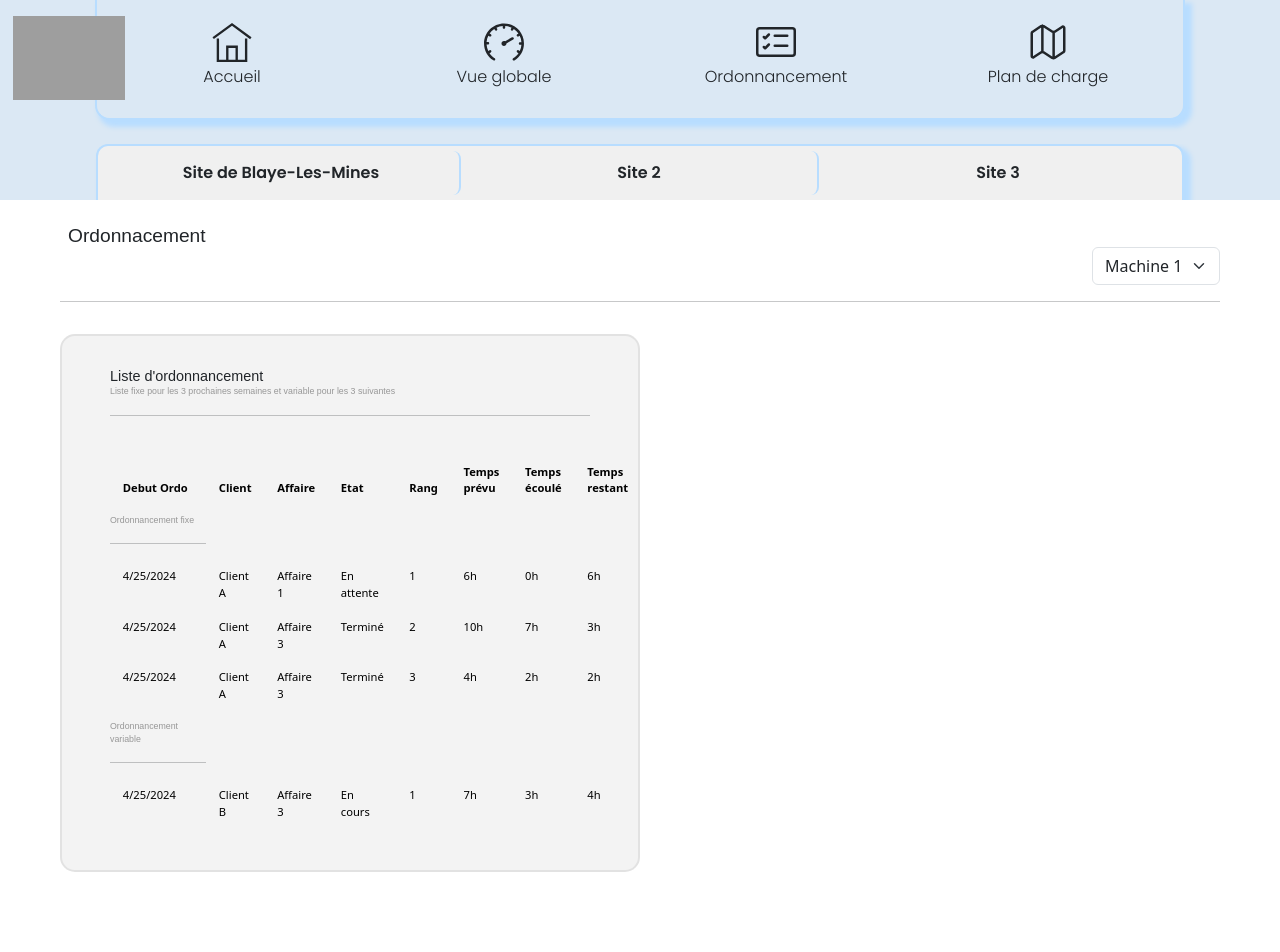
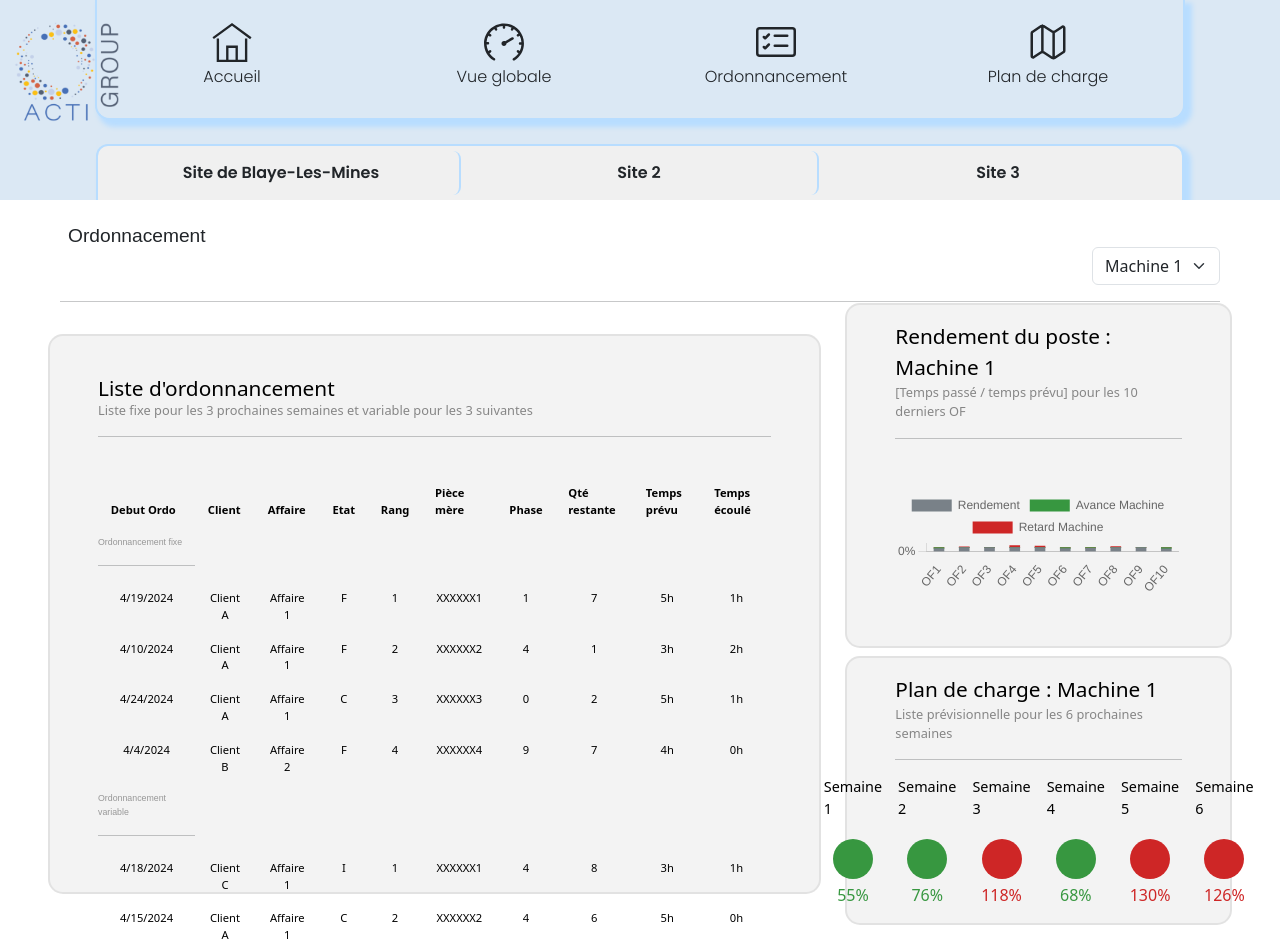
Before and after one commit to LeSaussLyonnais/CRM_Meca_DATAVIZ, a React (Create React App) app in the folder frontend/: page /Ordonnancement in a window 1280 px wide. Shown: the top 952 px of the page. Before the commit the page ends 872 px from the top, so only its background shows below. Built offline with nearby package versions, Linux system fonts and the light colour scheme; grey boxes are pictures that could not be loaded.

Commit message:
ajout de la page d'ordonnancement avec le graph bar de rendement machine et le pdc par machine

```diff
--- a/frontend/package.json
+++ b/frontend/package.json
@@ -10,8 +10,10 @@
     "@mui/material": "^5.15.15",
     "antd": "^5.16.0",
     "bootstrap": "^5.3.3",
+    "chart.js": "^4.4.2",
     "light-icons": "^1.0.12",
     "react": "^18.0.0",
+    "react-chartjs-2": "^5.2.0",
     "react-dom": "^18.0.0",
     "react-icons": "^5.0.1",
     "react-router-dom": "^6.22.3",
@@ -29,8 +31,7 @@
     "build": "react-scripts build",
     "test": "react-scripts test --env=jsdom",
     "eject": "react-scripts eject"
-},
-
+  },
   "browserslist": [
     ">0.2%",
     "not dead",
--- a/frontend/src/Components/Ordonnancement/PDCMachine.js
+++ b/frontend/src/Components/Ordonnancement/PDCMachine.js
@@ -1,9 +1,63 @@
-import React from 'react';
+import React, { useEffect } from 'react';
 
-const PDCMachine = () => {
+const PDCMachine = ({ SelectedMachine, AllPDCData, setAllPDCData }) => {
+
+  const generePDC = () => {
+    //Génération de la liste de PDC
+    let data = [];
+
+    const MinValuePDC = 50;
+    const MaxValuePDC = 150;
+    for (let i = 0; i < 6; i++) {
+      data.push({
+        semaine: i + 1,
+        pdc: Math.floor(Math.random() * (MaxValuePDC - MinValuePDC) + MinValuePDC),
+      });
+    }
+    return data;
+  };
+
+  const setData = () => {
+    setAllPDCData(generePDC());
+  }
+
+  useEffect(() => {
+    setData();
+  }, [])
+
+  useEffect(() => {
+    setData();
+  }, [SelectedMachine])
+
+
   return (
-    <div className='d-flex flex-column justify-content-center align-items-center'>
+    <div className='col-12 container-perso-content d-flex flex-column justify-content-center align-items-start'>
+      <div className='col-12 d-flex flex-column justify-content-center align-items-start px-5'>
+        <p className='Title_machine'>
+          Plan de charge : {SelectedMachine.machine}
+        </p>
+        <p className='Subtitle_machine'>
+          Liste prévisionnelle pour les 6 prochaines semaines
+        </p>
+        <hr className='col-12' />
+      </div>
 
+      <div className='col-12 d-flex flex-row justify-content-center align-items-start px-5 gap-3'>
+        {AllPDCData.map((data, index) => {
+          return (
+            <div className='col d-flex flex-column justify-content-center align-items-center gap-1'>
+              <p className='Text_Semaine_PDC'>
+                Semaine {data.semaine}
+              </p>
+              <div className='rond_PDC' style={data.pdc <= 100 ? { backgroundColor: '#379740' } : { backgroundColor: '#CE2626' }} />
+              <p className='Value_Semaine_PDC' style={data.pdc <= 100 ? { color: '#379740' } : { color: '#CE2626' }}>
+                {data.pdc}%
+              </p>
+
+            </div>
+          )
+        })}
+      </div>
 
     </div>
   );
--- a/frontend/src/Components/Ordonnancement/RendementMachine.js
+++ b/frontend/src/Components/Ordonnancement/RendementMachine.js
@@ -1,12 +1,123 @@
-import React from 'react';
+import React, { useEffect } from 'react';
+import { Bar } from 'react-chartjs-2';
+// import { LinearScale } from 'chart.js/auto';
+import {
+  CategoryScale,
+  BarElement,
+  LinearScale,
+  Title,
+  Tooltip,
+  Legend,
+} from 'chart.js/auto';
 
-const RendementMachine = () => {
+export function RendementMachine({ AllRendementData, setAllRendementData, SelectedMachine }) {
+
+  const generateData = () => {
+    const data = [];
+    const datainf = [];
+    const datasup = [];
+
+    for (let i = 0; i < 10; i++) {
+      const value = Math.floor(Math.random() * (150 - 50 + 1)) + 50;
+      if (value <= 100) {
+        datainf.push(100 - value);
+        datasup.push(0);
+        data.push(value);
+      } else {
+        datainf.push(0);
+        datasup.push(value - 100);
+        data.push(100);
+      }
+      var AllData = {
+        data: data,
+        datainf: datainf,
+        datasup: datasup,
+      }
+    }
+    // console.log(data);
+    return AllData;
+  }
+
+  const labels = ['OF1', 'OF2', 'OF3', 'OF4', 'OF5', 'OF6', 'OF7', 'OF8', 'OF9', 'OF10'];
+
+  const BarData = {
+    labels,
+    datasets: [
+      {
+        label: 'Rendement',
+        data: AllRendementData.data,
+        backgroundColor: '#798188',
+        barThickness: 10, // Ajustez cette valeur selon vos besoins
+      },
+      {
+        label: 'Avance Machine',
+        data: AllRendementData.datainf,
+        backgroundColor: '#379740',
+        barThickness: 10, // Ajustez cette valeur selon vos besoins
+      },
+      {
+        label: 'Retard Machine',
+        data: AllRendementData.datasup,
+        backgroundColor: '#CE2626',
+        barThickness: 10, // Ajustez cette valeur selon vos besoins
+      },
+    ],
+  };
+
+  // Définir les plugins dans les options du graphique
+  const options = {
+    plugins: {
+      title: {
+        display: true,
+      },
+    },
+    responsive: true,
+    indexAxis: 'x', // Spécifier l'axe x comme axe d'index
+    scales: {
+      x: {
+        stacked: true,
+        grid: {
+          display: false, // Désactiver le quadrillage vertical
+        },
+      },
+      y: {
+        stacked: true,
+        ticks: {
+          callback: function (value) {
+            return value + '%'; // Ajouter le symbole de pourcentage à la fin de chaque étiquette
+          }
+        },
+      },
+    },
+  };
+
+  useEffect(() => {
+    setData();
+  }, []);
+
+  useEffect(() => {
+    setData();
+  }, [SelectedMachine]);
+
+  const setData = () => {
+    const data = generateData();
+    setAllRendementData(data);
+  }
+
   return (
-    <div className='d-flex flex-column justify-content-center align-items-center'>
+    <div className='col-12 container-perso-content d-flex flex-column justify-content-center align-items-start'>
+      <div className='col-12 d-flex flex-column justify-content-center align-items-start px-5'>
+        <p className='Title_machine'>
+          Rendement du poste : {SelectedMachine.machine}
 
+        </p>
+        <p className='Subtitle_machine'>
+          [Temps passé / temps prévu] pour les 10 derniers OF
+        </p>
+        <hr className='col-12' />
+      </div>
+      <Bar className='mx-5 mt-0 mb-5' options={options} data={BarData} />
+    </div>
 
-    </div>
   );
-};
-
-export default RendementMachine;
+}
--- a/frontend/src/Components/Ordonnancement/listeOrdo.js
+++ b/frontend/src/Components/Ordonnancement/listeOrdo.js
@@ -8,28 +8,36 @@ const ListOrdo = ({ AllOrdoFixe, setAllOrdoFixe, AllOrdoVariable, setAllOrdoVari
         'Affaire',
         'Etat',
         'Rang',
+        'Pièce mère',
+        'Phase',
+        'Qté restante',
         'Temps prévu',
-        'Temps écoulé',
-        'Temps restant'
+        'Temps écoulé'
     ]
 
     const genereOrdo = (nbOrdo) => {
         const Ordo = [];
         const clients = ['Client A', 'Client B', 'Client C'];
         const affaires = ['Affaire 1', 'Affaire 2', 'Affaire 3'];
-        const etats = ['En cours', 'En attente', 'Terminé'];
+        const etats = ['F', 'I', 'C'];
         const tempsPrevuMin = 1;
         const tempsPrevuMax = 10;
 
-        for (let i = 0; i < Math.floor(Math.random() * nbOrdo); i++) {
-            const debutOrdo = new Date().toLocaleDateString(); // Date actuelle
+        const nbMinOrdo = 4;
+        for (let i = 0; i < Math.floor(Math.random() * (nbOrdo - nbMinOrdo) + nbMinOrdo); i++) {
+            //genere moi une date passé aléatoire
+            const date = new Date();
+            date.setDate(date.getDate() - Math.floor(Math.random() * 30));
+            const debutOrdo = date.toLocaleDateString(); // Date actuelle
             const client = clients[Math.floor(Math.random() * clients.length)];
             const affaire = affaires[Math.floor(Math.random() * affaires.length)];
             const etat = etats[Math.floor(Math.random() * etats.length)];
             const rang = i + 1; // Numéro du rang
+            const qteRestante = Math.floor(Math.random() * 10) + 1; // Quantité restante avec un numéro aléatoire
+            const phase = Math.floor(Math.random() * 10); // Phase avec un numéro aléatoire
+            const pieceMere = 'XXXXXX' + (i + 1); // Piece mère avec un numéro aléatoire
             const tempsPrevu = Math.floor(Math.random() * (tempsPrevuMax - tempsPrevuMin + 1)) + tempsPrevuMin;
             const tempsEcoule = Math.floor(Math.random() * tempsPrevu); // Temps écoulé aléatoire entre 0 et tempsPrevu
-            const tempsRestant = tempsPrevu - tempsEcoule; // Calcul du temps restant
 
             Ordo.push({
                 debut_Ordo: debutOrdo,
@@ -37,9 +45,11 @@ const ListOrdo = ({ AllOrdoFixe, setAllOrdoFixe, AllOrdoVariable, setAllOrdoVari
                 affaire: affaire,
                 Etat: etat,
                 Rang: rang,
+                Piece_Mere: pieceMere,
+                Phase: phase,
+                Qté_restante: qteRestante,
                 temps_prevu: tempsPrevu,
                 temps_ecouler: tempsEcoule,
-                temps_restant: tempsRestant,
             });
         }
 
@@ -59,10 +69,10 @@ const ListOrdo = ({ AllOrdoFixe, setAllOrdoFixe, AllOrdoVariable, setAllOrdoVari
     }, [SelectedMachine])
 
     return (
-        <div className='col-12 col-lg-6 container-perso-content d-flex flex-column justify-content-center align-items-start py-4 px-5'>
+        <div className='col-12 col-lg-8 container-perso-content d-flex flex-column justify-content-between align-items-start py-4 px-5' style={{height: '70vh'}}>
             <div className='col-12 col-lg-10 d-flex justify-content-center align-items-start flex-column'>
-                <h1 className='display-perso-3 mt-2 mb-0 text-dark'>Liste d'ordonnancement</h1>
-                <p className='display-perso-5 mb-0'>Liste fixe pour les 3 prochaines semaines et variable pour les 3 suivantes</p>
+                <h1 className='Title_machine'>Liste d'ordonnancement</h1>
+                <p className='Subtitle_machine'>Liste fixe pour les 3 prochaines semaines et variable pour les 3 suivantes</p>
             </div>
             <hr className='text-dark px-5 w-100' />
             <table className='table table-hover table-perso-1 mt-4'>
@@ -79,7 +89,7 @@ const ListOrdo = ({ AllOrdoFixe, setAllOrdoFixe, AllOrdoVariable, setAllOrdoVari
                     <hr className='text-dark px-5 w-100' />
                 </div>
 
-                <tbody>
+                <tbody className='text-center'>
                     {AllOrdoFixe.map((ordo, index) => (
                         <tr key={index}>
                             <td>{ordo.debut_Ordo}</td>
@@ -87,9 +97,11 @@ const ListOrdo = ({ AllOrdoFixe, setAllOrdoFixe, AllOrdoVariable, setAllOrdoVari
                             <td>{ordo.affaire}</td>
                             <td>{ordo.Etat}</td>
                             <td>{ordo.Rang}</td>
+                            <td>{ordo.Piece_Mere}</td>
+                            <td>{ordo.Phase}</td>
+                            <td>{ordo.Qté_restante}</td>
                             <td>{ordo.temps_prevu}h</td>
                             <td>{ordo.temps_ecouler}h</td>
-                            <td>{ordo.temps_restant}h</td>
                         </tr>
                     ))}
                 </tbody>
@@ -97,7 +109,7 @@ const ListOrdo = ({ AllOrdoFixe, setAllOrdoFixe, AllOrdoVariable, setAllOrdoVari
                     <p className='display-perso-5 mb-0'>Ordonnancement variable</p>
                     <hr className='text-dark px-5 w-100' />
                 </div>
-                <tbody>
+                <tbody className='text-center'>
                     {AllOrdoVariable.map((ordo, index) => (
                         <tr key={index}>
                             <td>{ordo.debut_Ordo}</td>
@@ -105,9 +117,11 @@ const ListOrdo = ({ AllOrdoFixe, setAllOrdoFixe, AllOrdoVariable, setAllOrdoVari
                             <td>{ordo.affaire}</td>
                             <td>{ordo.Etat}</td>
                             <td>{ordo.Rang}</td>
+                            <td>{ordo.Piece_Mere}</td>
+                            <td>{ordo.Phase}</td>
+                            <td>{ordo.Qté_restante}</td>
                             <td>{ordo.temps_prevu}h</td>
                             <td>{ordo.temps_ecouler}h</td>
-                            <td>{ordo.temps_restant}h</td>
                         </tr>
                     ))}
                 </tbody>
--- a/frontend/src/Components/Pages/PageOrdonnancement.js
+++ b/frontend/src/Components/Pages/PageOrdonnancement.js
@@ -2,7 +2,7 @@
 import React, { useState, useEffect } from 'react';
 import ListOrdo from '../Ordonnancement/listeOrdo';
 import SelectMachine from '../Ordonnancement/selectMachine';
-import RendementMachine from '../Ordonnancement/RendementMachine';
+import { RendementMachine } from '../Ordonnancement/RendementMachine';
 import PDCMachine from '../Ordonnancement/PDCMachine'; import FullWidthTabs from '../BarreSites';
 import { useSiteSelection } from '../SiteSelectionContext';
 
@@ -12,6 +12,8 @@ function PageOrdonnancement() {
     const [AllMachine, setAllMachine] = useState([]);
     const [AllOrdoFixe, setAllOrdoFixe] = useState([]);
     const [AllOrdoVariable, setAllOrdoVariable] = useState([]);
+    const [AllRendementData, setAllRendementData] = useState([]);
+    const [AllPDCData, setAllPDCData] = useState([]);
 
     const handleSiteChange = (newSite) => {
         selectSite(newSite);
@@ -42,7 +44,7 @@ function PageOrdonnancement() {
                 <hr className='text-dark px-5 w-100' />
 
             </div>
-            <div className='container-perso-ordo d-flex justify-content-center align-items-center flex-row'>
+            <div className='container-perso-ordo d-flex justify-content-center align-items-center flex-row gap-4 mb-5'>
                 <ListOrdo
                     AllOrdoFixe={AllOrdoFixe}
                     setAllOrdoFixe={setAllOrdoFixe}
@@ -50,9 +52,17 @@ function PageOrdonnancement() {
                     setAllOrdoVariable={setAllOrdoVariable}
                     SelectedMachine={SelectedMachine}
                 />
-                <div className='col-12 col-lg-6 d-flex justify-content-center align-items-center flex-column'>
-                    <RendementMachine />
-                    <PDCMachine />
+                <div className='col-12 col-lg-4 d-flex justify-content-center align-items-center flex-column gap-2' style={{height: '70vh'}}>
+                    <RendementMachine
+                        AllRendementData={AllRendementData}
+                        setAllRendementData={setAllRendementData}
+                        SelectedMachine={SelectedMachine}
+                    />
+                    <PDCMachine
+                        SelectedMachine={SelectedMachine}
+                        AllPDCData={AllPDCData}
+                        setAllPDCData={setAllPDCData}
+                    />
                 </div>
             </div>
         </div>
--- a/frontend/src/Styles/styles.css
+++ b/frontend/src/Styles/styles.css
@@ -324,3 +324,32 @@ header img {
   margin-right: auto;
   margin-left: auto;
 }
+.Title_machine{
+  margin-bottom: 0;
+  margin-top: 1rem;
+  font-size: 1.3rem;
+  color: #000000;
+}
+
+.Subtitle_machine{
+  font-size: 0.8rem;
+  margin-bottom: 0;
+  color: rgba(0, 0, 0,0.45);
+}
+
+.Text_Semaine_PDC{
+  font-size: 0.9rem;
+  color: #000000;
+}
+
+.Value_Semaine_PDC{
+  font-size: 1rem;
+}
+
+.rond_PDC {
+  width: 40px; /* Définissez la largeur de votre cercle */
+  height: 40px; /* Définissez la hauteur de votre cercle */
+  border-radius: 50%; /* Utilisez border-radius avec une valeur de 50% pour créer un cercle */
+  background-color: red; /* Ajoutez une couleur de fond */
+  box-shadow: 10 10 10 10 rgba(0, 0, 0,0.25);
+}
```
Also changed, not shown: frontend/src/Assets/logo_crm.png (added), 1 other file (tests, documents, lock files or other folders).
